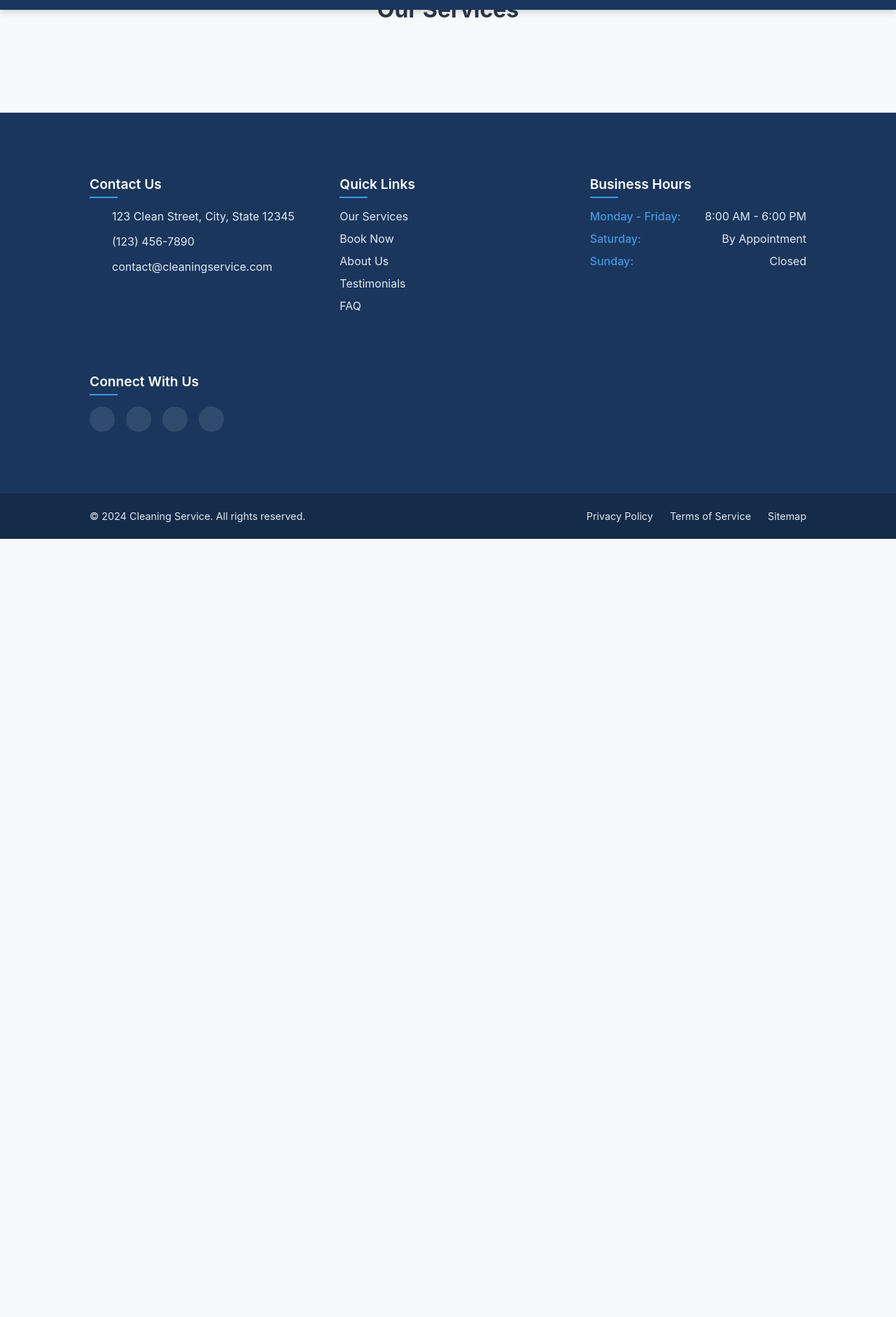
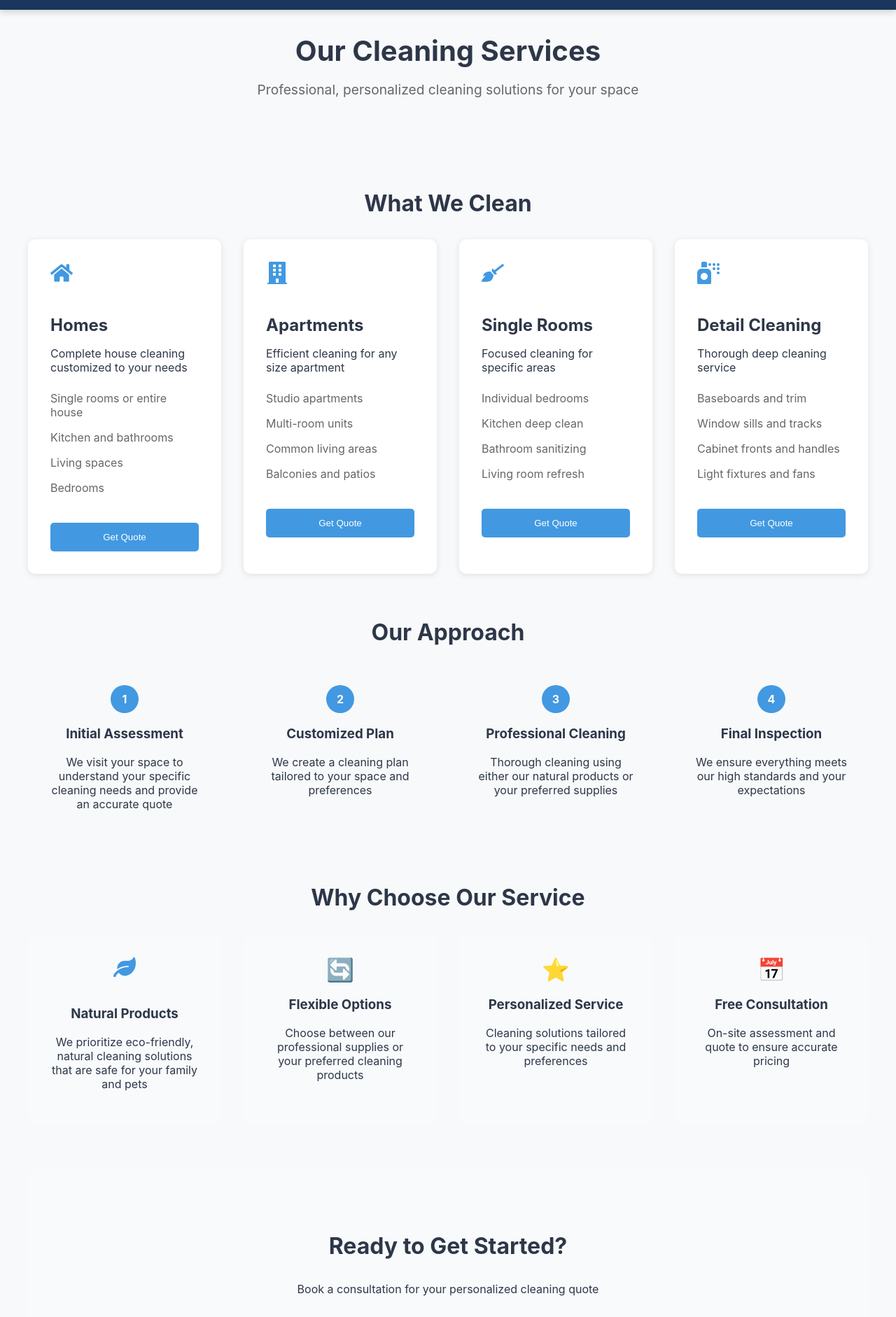
Before and after one commit to ItsAl3xx/Website_For_Cleaning_Business, a React (Create React App) app in the folder frontend/: page /services in a window 1280 px wide. Shown: the part 59-1941 px from the top of the page at 70% size. Before the commit the page ends 829 px from the top, so only its background shows below. Built offline with nearby package versions, Linux system fonts and the light colour scheme.

Commit message:
edited the service page, added the general content for it.

```diff
--- a/frontend/src/services-page/service-page.css
+++ b/frontend/src/services-page/service-page.css
@@ -4,7 +4,166 @@
   margin: 0 auto;
 }
 
-.services-page h1 {
+.services-hero {
+  text-align: center;
+  margin-bottom: 4rem;
+  padding: 3rem 0;
+}
+
+.services-hero h1 {
+  font-size: 2.5rem;
+  margin-bottom: 1rem;
+}
+
+.services-hero p {
+  font-size: 1.2rem;
+  color: #666;
+}
+
+.cleaning-types, .cleaning-process, .cleaning-features {
+  margin-bottom: 4rem;
+}
+
+h2 {
   text-align: center;
   margin-bottom: 2rem;
+  font-size: 2rem;
 }
+
+.service-grid {
+  display: grid;
+  grid-template-columns: repeat(auto-fit, minmax(250px, 1fr));
+  gap: 2rem;
+  margin-bottom: 2rem;
+}
+
+.service-card {
+  background: #fff;
+  padding: 2rem;
+  border-radius: 10px;
+  box-shadow: 0 2px 10px rgba(0, 0, 0, 0.1);
+  transition: transform 0.3s ease;
+}
+
+.service-card:hover {
+  transform: translateY(-5px);
+}
+
+.service-icon {
+  font-size: 2rem;
+  color: #4299e1;
+  margin-bottom: 1rem;
+}
+
+.service-card h3 {
+  margin-bottom: 1rem;
+  font-size: 1.5rem;
+}
+
+.service-card ul {
+  list-style: none;
+  padding: 0;
+  margin: 1rem 0;
+}
+
+.service-card li {
+  padding: 0.5rem 0;
+  color: #666;
+}
+
+.quote-btn {
+  background: #4299e1;
+  color: white;
+  border: none;
+  padding: 0.8rem 1.5rem;
+  border-radius: 5px;
+  cursor: pointer;
+  transition: background 0.3s ease;
+  width: 100%;
+  margin-top: 1rem;
+}
+
+.quote-btn:hover {
+  background: #357abd;
+}
+
+.process-container {
+  display: grid;
+  grid-template-columns: repeat(auto-fit, minmax(200px, 1fr));
+  gap: 2rem;
+}
+
+.process-card {
+  text-align: center;
+  padding: 1.5rem;
+}
+
+.step-number {
+  width: 40px;
+  height: 40px;
+  background: #4299e1;
+  color: white;
+  border-radius: 50%;
+  display: flex;
+  align-items: center;
+  justify-content: center;
+  margin: 0 auto 1rem;
+  font-weight: bold;
+}
+
+.features-grid {
+  display: grid;
+  grid-template-columns: repeat(auto-fit, minmax(250px, 1fr));
+  gap: 2rem;
+}
+
+.feature-card {
+  text-align: center;
+  padding: 2rem;
+  background: #f8fafc;
+  border-radius: 10px;
+}
+
+.feature-icon {
+  font-size: 2rem;
+  margin-bottom: 1rem;
+  color: #4299e1;
+}
+
+.cta-section {
+  text-align: center;
+  padding: 4rem 0;
+  background: #f8fafc;
+  border-radius: 10px;
+  margin-top: 4rem;
+}
+
+.cta-button {
+  background: #4299e1;
+  color: white;
+  border: none;
+  padding: 1rem 2rem;
+  border-radius: 5px;
+  font-size: 1.1rem;
+  cursor: pointer;
+  transition: background 0.3s ease;
+  margin-top: 1rem;
+}
+
+.cta-button:hover {
+  background: #357abd;
+}
+
+@media (max-width: 768px) {
+  .services-page {
+    padding: 1rem;
+  }
+
+  .services-hero {
+    padding: 2rem 0;
+  }
+
+  .service-grid, .process-container, .features-grid {
+    grid-template-columns: 1fr;
+  }
+}
--- a/frontend/src/services-page/service-page.js
+++ b/frontend/src/services-page/service-page.js
@@ -1,11 +1,129 @@
 import React from 'react';
 import './service-page.css';
+import { FaHome, FaBuilding, FaBroom, FaSprayCan, FaLeaf } from 'react-icons/fa';
 
 const ServicesPage = () => {
   return (
     <div className="services-page">
-      <h1>Our Services</h1>
-      {/* Add your services content here */}
+      <div className="services-hero">
+        <h1>Our Cleaning Services</h1>
+        <p>Professional, personalized cleaning solutions for your space</p>
+      </div>
+
+      <section className="cleaning-types">
+        <h2>What We Clean</h2>
+        <div className="service-grid">
+          <div className="service-card">
+            <FaHome className="service-icon" />
+            <h3>Homes</h3>
+            <p>Complete house cleaning customized to your needs</p>
+            <ul>
+              <li>Single rooms or entire house</li>
+              <li>Kitchen and bathrooms</li>
+              <li>Living spaces</li>
+              <li>Bedrooms</li>
+            </ul>
+            <button className="quote-btn">Get Quote</button>
+          </div>
+
+          <div className="service-card">
+            <FaBuilding className="service-icon" />
+            <h3>Apartments</h3>
+            <p>Efficient cleaning for any size apartment</p>
+            <ul>
+              <li>Studio apartments</li>
+              <li>Multi-room units</li>
+              <li>Common living areas</li>
+              <li>Balconies and patios</li>
+            </ul>
+            <button className="quote-btn">Get Quote</button>
+          </div>
+
+          <div className="service-card">
+            <FaBroom className="service-icon" />
+            <h3>Single Rooms</h3>
+            <p>Focused cleaning for specific areas</p>
+            <ul>
+              <li>Individual bedrooms</li>
+              <li>Kitchen deep clean</li>
+              <li>Bathroom sanitizing</li>
+              <li>Living room refresh</li>
+            </ul>
+            <button className="quote-btn">Get Quote</button>
+          </div>
+
+          <div className="service-card">
+            <FaSprayCan className="service-icon" />
+            <h3>Detail Cleaning</h3>
+            <p>Thorough deep cleaning service</p>
+            <ul>
+              <li>Baseboards and trim</li>
+              <li>Window sills and tracks</li>
+              <li>Cabinet fronts and handles</li>
+              <li>Light fixtures and fans</li>
+            </ul>
+            <button className="quote-btn">Get Quote</button>
+          </div>
+        </div>
+      </section>
+
+      <section className="cleaning-process">
+        <h2>Our Approach</h2>
+        <div className="process-container">
+          <div className="process-card">
+            <div className="step-number">1</div>
+            <h3>Initial Assessment</h3>
+            <p>We visit your space to understand your specific cleaning needs and provide an accurate quote</p>
+          </div>
+          <div className="process-card">
+            <div className="step-number">2</div>
+            <h3>Customized Plan</h3>
+            <p>We create a cleaning plan tailored to your space and preferences</p>
+          </div>
+          <div className="process-card">
+            <div className="step-number">3</div>
+            <h3>Professional Cleaning</h3>
+            <p>Thorough cleaning using either our natural products or your preferred supplies</p>
+          </div>
+          <div className="process-card">
+            <div className="step-number">4</div>
+            <h3>Final Inspection</h3>
+            <p>We ensure everything meets our high standards and your expectations</p>
+          </div>
+        </div>
+      </section>
+
+      <section className="cleaning-features">
+        <h2>Why Choose Our Service</h2>
+        <div className="features-grid">
+          <div className="feature-card">
+            <FaLeaf className="feature-icon" />
+            <h3>Natural Products</h3>
+            <p>We prioritize eco-friendly, natural cleaning solutions that are safe for your family and pets</p>
+          </div>
+          <div className="feature-card">
+            <div className="feature-icon">🔄</div>
+            <h3>Flexible Options</h3>
+            <p>Choose between our professional supplies or your preferred cleaning products</p>
+          </div>
+          <div className="feature-card">
+            <div className="feature-icon">⭐</div>
+            <h3>Personalized Service</h3>
+            <p>Cleaning solutions tailored to your specific needs and preferences</p>
+          </div>
+          <div className="feature-card">
+            <div className="feature-icon">📅</div>
+            <h3>Free Consultation</h3>
+            <p>On-site assessment and quote to ensure accurate pricing</p>
+          </div>
+        </div>
+      </section>
+
+      <section className="cta-section">
+        <h2>Ready to Get Started?</h2>
+        <p>Book a consultation for your personalized cleaning quote</p>
+        <button className="cta-button">Schedule Assessment</button>
+      </section>
     </div>
   );
 };
```
